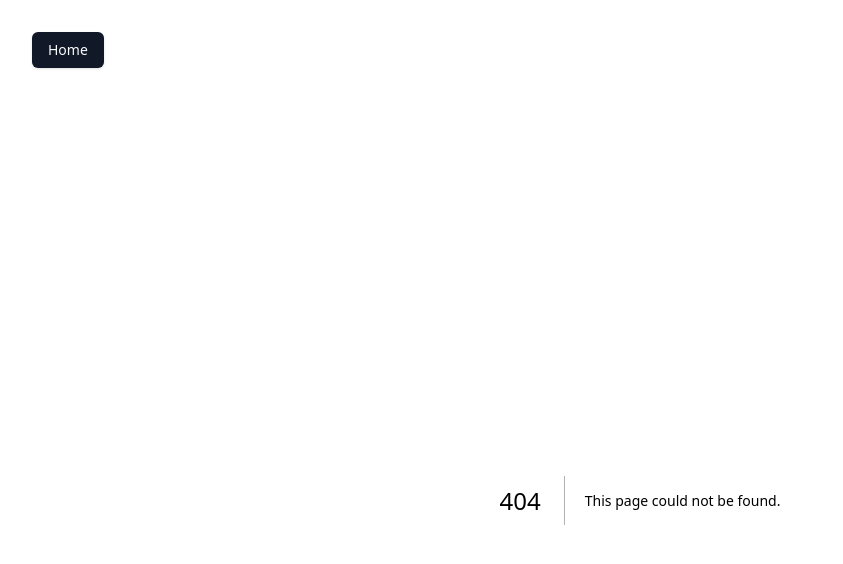
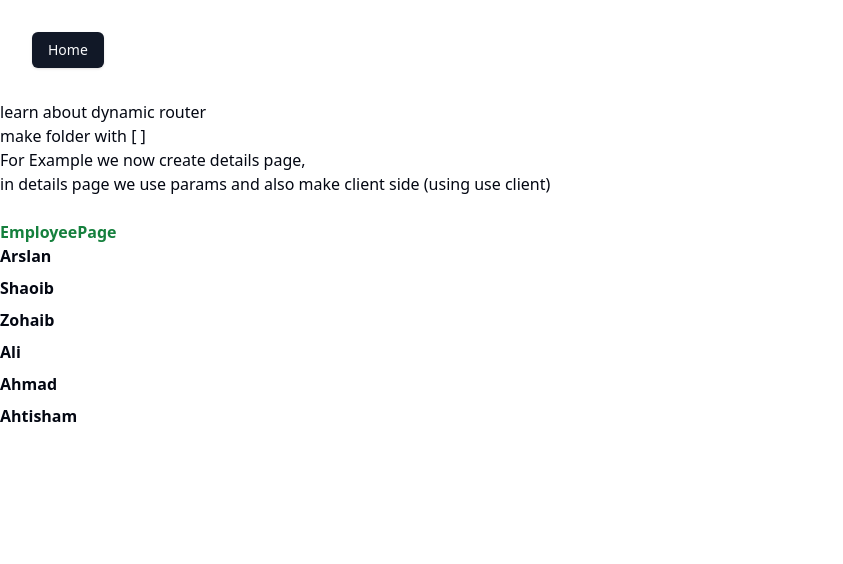
Before and after one commit to ZohaibArshad45/NextJS-Basic-to-advance, a Next.js app: page /employee in a window 1280 px wide. Before the commit this address had no page. Shown: the top 564 px of the page, without its empty margins (0-843 px from the left). Built offline with nearby package versions, Linux system fonts and the light colour scheme.

Commit message:
Dynamic Page and use of params

```diff
--- /dev/null
+++ b/src/app/employee/[details]/page.jsx
@@ -0,0 +1,28 @@
+'use client'
+import React from 'react'
+// import { useParams } from 'next/navigation' // Alternative way to get params
+
+
+const DetailsPage = ({ params }) => {
+  // console.log(params)
+
+  // Alternative: Use useParams() if you prefer
+  // const DetailsPage = () => { // her we does not need to write params in ()
+  // const dynamicParams = useParams();
+
+  return (
+    <div>
+      <p>
+        we make it client side <br />
+        then we use params, for get url <br />
+        then we use params.folder name which is dynamic
+      </p>
+      <h2 className='font-bold text-yellow-700'>DetailsPage</h2>
+      <h2>Employee Name : <span className='font-bold text-red-500 capitalize'>{params.details}</span></h2>
+      {/* Alternative: {dynamicParams.details} if using useParams() */}
+
+    </div>
+  )
+}
+
+export default DetailsPage
--- /dev/null
+++ b/src/app/employee/page.jsx
@@ -0,0 +1,26 @@
+import React from 'react'
+import Link from 'next/link'
+
+const EmployeePage = () => {
+    return (
+        <div>
+            <p>learn about dynamic router <br />
+                make folder with [ ] <br />
+                For Example we now create details page, <br />
+                in details page we use params and also make client side (using use client)
+            </p> <br />
+
+            <h1 className='text-green-700 font-bold'>EmployeePage</h1>
+            <div className=' flex flex-col gap-2 font-bold'>
+                <Link href='/employee/arslan'>Arslan</Link>
+                <Link href='/employee/shaoib'>Shaoib</Link>
+                <Link href='/employee/zohaib'>Zohaib</Link>
+                <Link href='/employee/ali'>Ali</Link>
+                <Link href='/employee/ahmad'>Ahmad</Link>
+                <Link href='/employee/ahtisham'>Ahtisham</Link>
+            </div>
+        </div>
+    )
+}
+
+export default EmployeePage
--- a/src/app/page.tsx
+++ b/src/app/page.jsx
@@ -1,14 +1,25 @@
+'use client'
 import { Button } from "@/components/ui/button";
 import Link from "next/link"
+import { useRouter } from "next/navigation";
 
 export default function Home() {
+
+  const linkrouter = useRouter()
+
+  const navLink = (nav)=>{
+    linkrouter.push(nav)
+  }
+
+
   return (
     <div className="main flex flex-col items-center justify-center pt-6">
       <h1>Home Page</h1>
       <div className="links flex flex-col gap-3">
         <Button><Link href="/learnEventFunctionStates">Learn Event Function and State</Link></Button>
         <Button><Link href="/learnLinkNavigation">Learn about Link and Navigation</Link></Button>
-        <Button><Link href="/profile">Profile Page</Link></Button>
+        <Button><Link href="/profile">Profile Page Nested Routing</Link></Button>
+        <Button onClick={()=> navLink('/employee')}>Learn About Dynamic Routes</Button>
 
       </div>
 
--- a/tsconfig.json
+++ b/tsconfig.json
@@ -22,6 +22,6 @@
       "@/*": ["./src/*"]
     }
   },
-  "include": ["next-env.d.ts", "**/*.ts", "**/*.tsx", ".next/types/**/*.ts", "src/app/learnEventFunctionState/page.jsx"],
+  "include": ["next-env.d.ts", "**/*.ts", "**/*.tsx", ".next/types/**/*.ts", "src/app/learnEventFunctionStates/page.jsx"],
   "exclude": ["node_modules"]
 }
```
